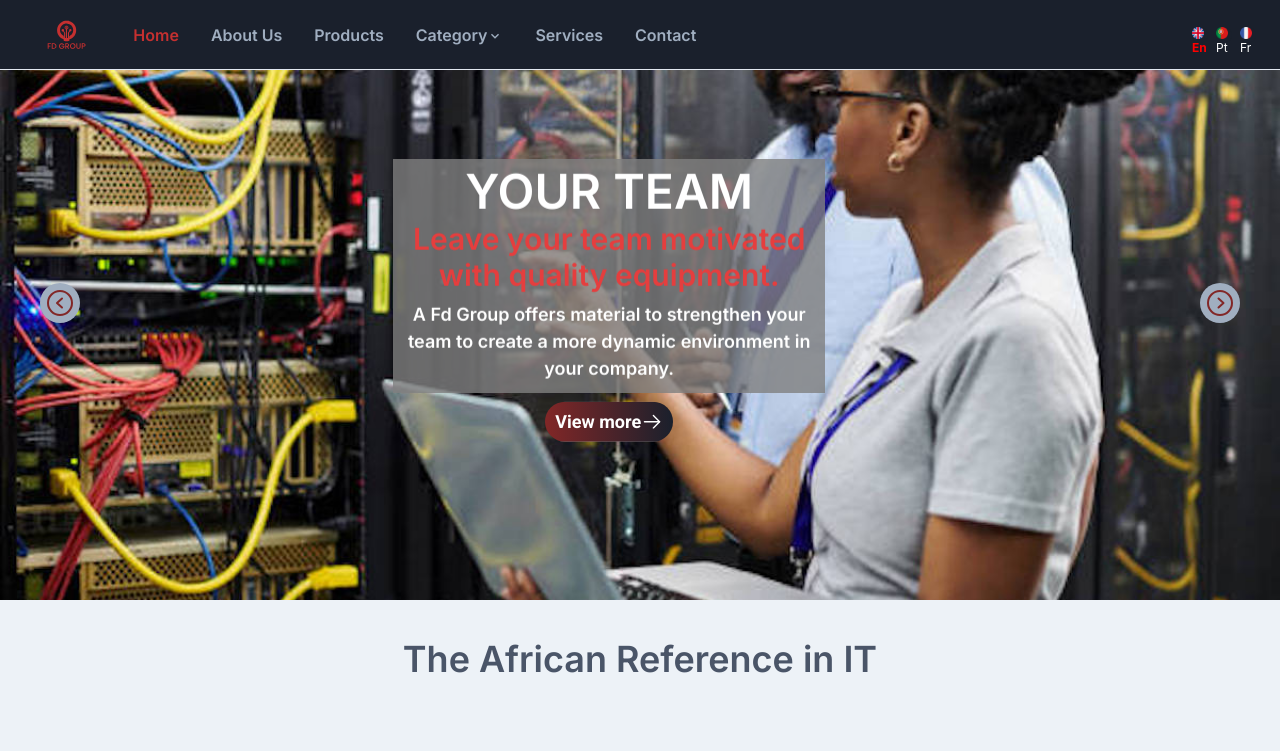
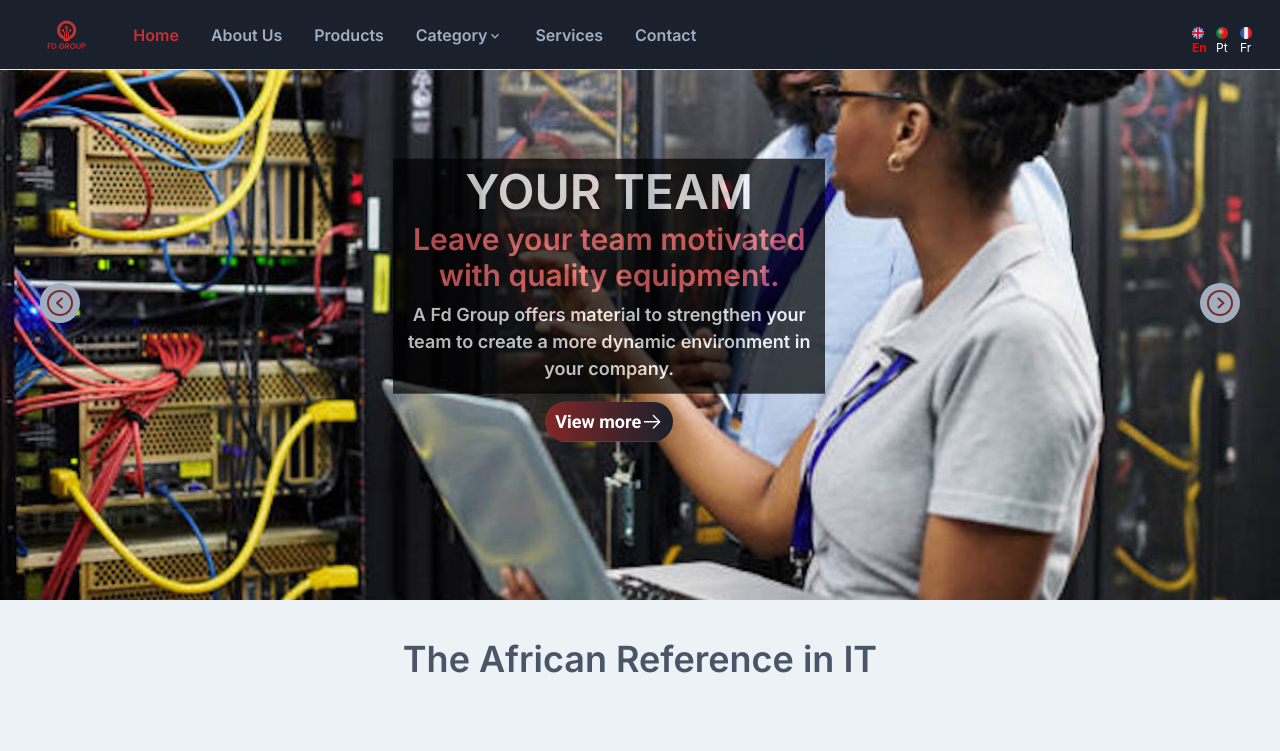
Before and after one commit to daniel-jp/fd-group, a React (Vite) app: page / in a window 1280 px wide. Shown: the top 751 px of the page. Built offline with nearby package versions, Linux system fonts and the light colour scheme; a web font is replaced by a local one.

Commit message:
Retificar textos3

```diff
--- a/src/components/Home/FdCarousel.tsx
+++ b/src/components/Home/FdCarousel.tsx
@@ -77,6 +77,8 @@ function FdCarousel() {
     textAlign: 'center',
     boxSize: 'full',
     color: 'white',
+    backgroundColor:'black',
+    opacity: '0.7',
     textShadow: '0 0 20px 0',
     fontWeight: 'bold',
     fontSize: '20px',
@@ -146,13 +148,13 @@ function FdCarousel() {
                 align={"center"}
                 p={"10"}>
 
-       <Box sx={innerBoxStyles} textAlign={'center'} backdropFilter='auto' backdropContrast='20%'>
-                <Heading bg={'transparent'}  textTransform={'uppercase'} fontFamily={"'Inter', sans-serif"} fontSize={{base: "3xl", md: "4xl", lg: "5xl"}} color="white">
+          <Box sx={innerBoxStyles}  textAlign={'center'}>
+                <Heading  textTransform={'uppercase'} fontFamily={"'Inter', sans-serif"} fontSize={{base: "3xl", md: "4xl", lg: "5xl"}} color="white">
                   {t(card.title)}
                 </Heading>
 
-                <Heading fontFamily={"'Inter', sans-serif"}  fontSize={{base: "1xl", sm: "2xl", md: "3xl"}}
-                color={"red.500"}>
+                <Heading fontFamily={"'Inter', sans-serif"} fontWeight={'bold'} fontSize={{base: "1xl", sm: "2xl", md: "3xl"}}
+                color={"red.400"}>
                   {t(card.subTitle)}
                 </Heading>
 
```
